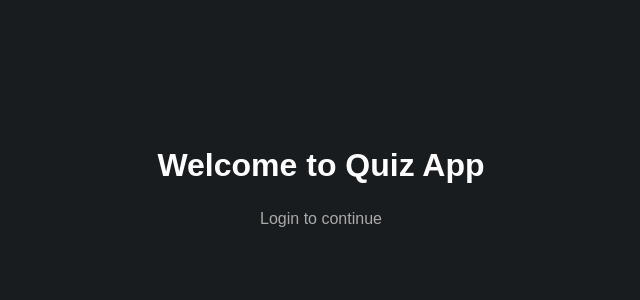
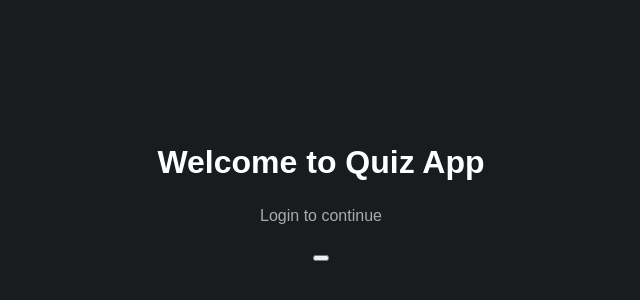
Before and after one commit to jobeal-joseph/quiz-app, a React (Vite) app: page / in a window 1280 px wide. Shown: the part 196-496 px from the top of the page, without its empty margins (319-959 px from the left). Built offline with nearby package versions, Linux system fonts and the light colour scheme; a web font is replaced by a local one.

Commit message:
Update Login.jsx

```diff
--- a/src/Login.jsx
+++ b/src/Login.jsx
@@ -7,7 +7,7 @@ function Login({ onLogin }) {
     <div className="login-container">
       <h1 className="login-title">Welcome to Quiz App</h1>
       <p className="login-subtitle">Login to continue</p>
-
+      <button onClick={onLogin}></button>
       <GoogleLogin onSuccess={onLogin} onError={() => console.log("shit don't work")}></GoogleLogin>
     </div>
   );
```
